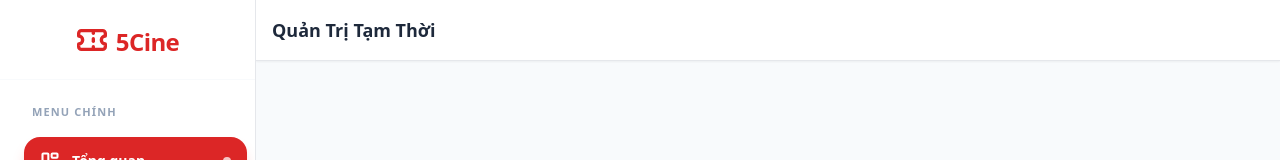
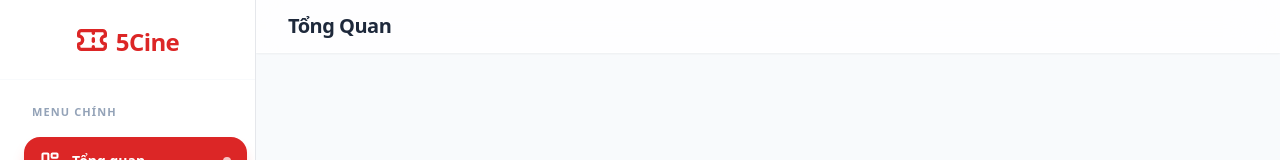
Before and after one commit to dduck210/cine-clone, a React (Vite) app in the folder cine-clone/: page /admin in a window 1280 px wide. Shown: the top 160 px of the page. Built offline with nearby package versions, Linux system fonts and the light colour scheme.

Commit message:
feat(admin): update dynamic header, handle logic title cho active tab Orders

```diff
--- a/cine-clone/src/pages/Admin/Dashboard.jsx
+++ b/cine-clone/src/pages/Admin/Dashboard.jsx
@@ -15,65 +15,42 @@ import {
   X,
 } from "lucide-react";
 import { stats, moviesList as initialMovies } from "../../data/adminData";
-
 import {
   OrdersManager,
   OrderDetailModal,
 } from "../../components/admin/OrdersTab";
 import { MoviesManager, MovieModal } from "../../components/admin/MoviesTab";
 
-const toastConfig = {
-  position: "top-right",
-  toastOptions: {
-    duration: 4000,
-    className:
-      "!bg-white !text-slate-800 !shadow-2xl !rounded-xl !border !border-slate-100 !font-medium",
-  },
-};
-
-const DashboardView = () => (
-  <div className="grid grid-cols-1 md:grid-cols-3 gap-6 mb-8">
-    {stats.map((stat, index) => (
-      <div
-        key={index}
-        className="bg-white p-6 rounded-2xl border hover:shadow-lg transition-all"
-      >
-        <h3 className="text-3xl font-extrabold text-slate-800 mt-1">
-          {stat.value}
-        </h3>
-      </div>
-    ))}
-  </div>
-);
-
-const UsersManager = () => (
-  <div className="space-y-6">
-    <h2 className="text-2xl font-bold">Thành viên hệ thống</h2>
-  </div>
-);
+const toastConfig = { position: "top-right", toastOptions: { duration: 4000 } };
+const DashboardView = () => <div>Dashboard</div>;
+const UsersManager = () => <div>Users</div>;
 
 const Dashboard = () => {
   const [searchParams, setSearchParams] = useSearchParams();
   const activeTab = searchParams.get("tab") || "dashboard";
-  const [isSidebarOpen, setIsSidebarOpen] = useState(false);
-
   return (
-    <div className="flex h-screen bg-slate-50 font-sans text-slate-900 overflow-hidden relative">
-      <aside
-        className={`fixed inset-y-0 left-0 z-[50] w-64 bg-white border-r transition-transform md:relative md:translate-x-0 md:block`}
-      >
+    <div className="flex h-screen bg-slate-50 overflow-hidden">
+      <aside className="w-64 bg-white border-r">
         <Sidebar
           activeTab={activeTab}
           onTabChange={(t) => setSearchParams({ tab: t })}
         />
       </aside>
-      <main className="flex-1 flex flex-col overflow-hidden relative z-0">
-        <header className="flex justify-between items-center p-4 bg-white border-b shadow-sm">
-          <h1 className="text-lg font-extrabold text-slate-800">
-            Quản Trị Tạm Thời
-          </h1>
+      <main className="flex-1 flex flex-col overflow-hidden">
+        <header className="flex justify-between items-center px-4 md:px-8 py-3 bg-white/80 backdrop-blur-xl border-b border-white/50 sticky top-0 z-30 shadow-sm shrink-0">
+          <div className="flex flex-col">
+            <h1 className="text-lg md:text-xl font-extrabold text-slate-800 capitalize tracking-tight flex items-center gap-2">
+              {activeTab === "dashboard"
+                ? "Tổng Quan"
+                : activeTab === "movies"
+                  ? "Quản Lý Phim"
+                  : activeTab === "orders"
+                    ? "Đơn Hàng"
+                    : "Thành Viên"}
+            </h1>
+          </div>
         </header>
-        <div className="flex-1 overflow-y-auto p-4 md:p-8">
+        <div className="flex-1 overflow-y-auto p-4">
           <Toaster {...toastConfig} />
         </div>
       </main>
```
